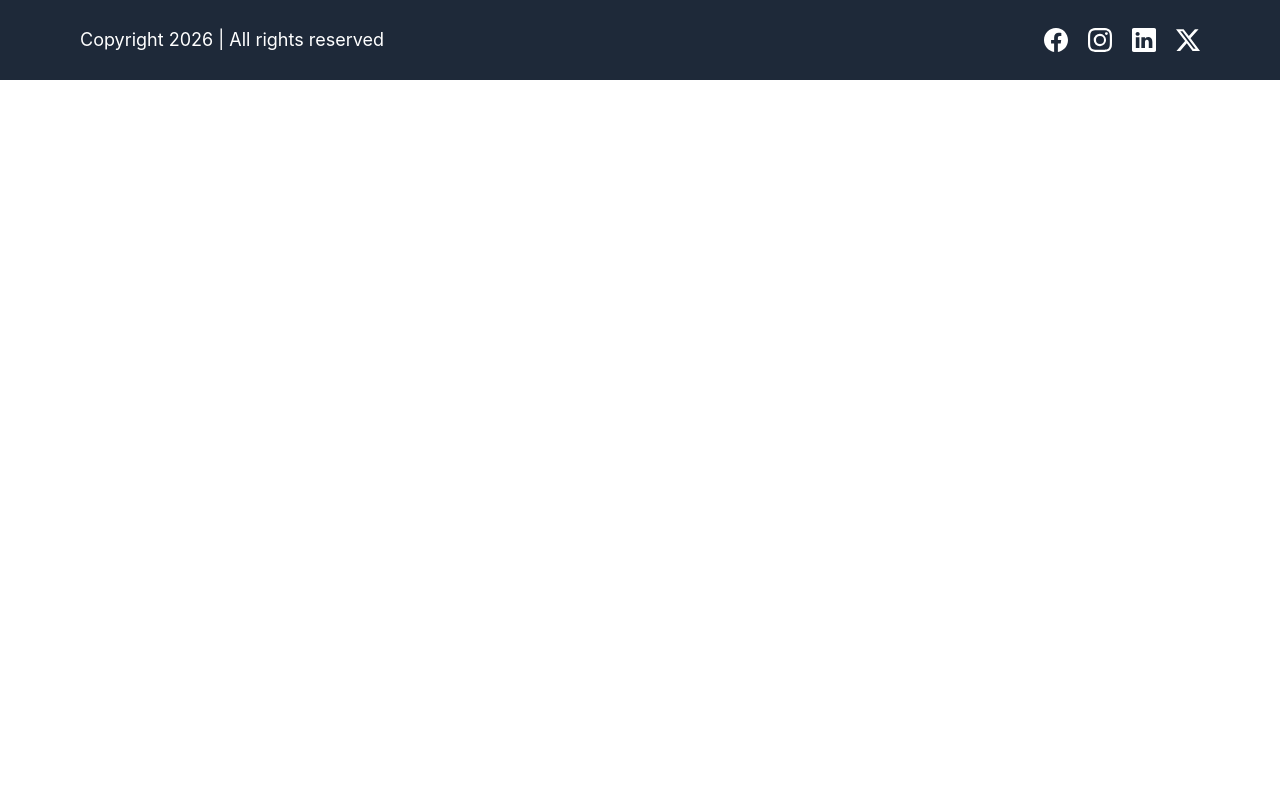
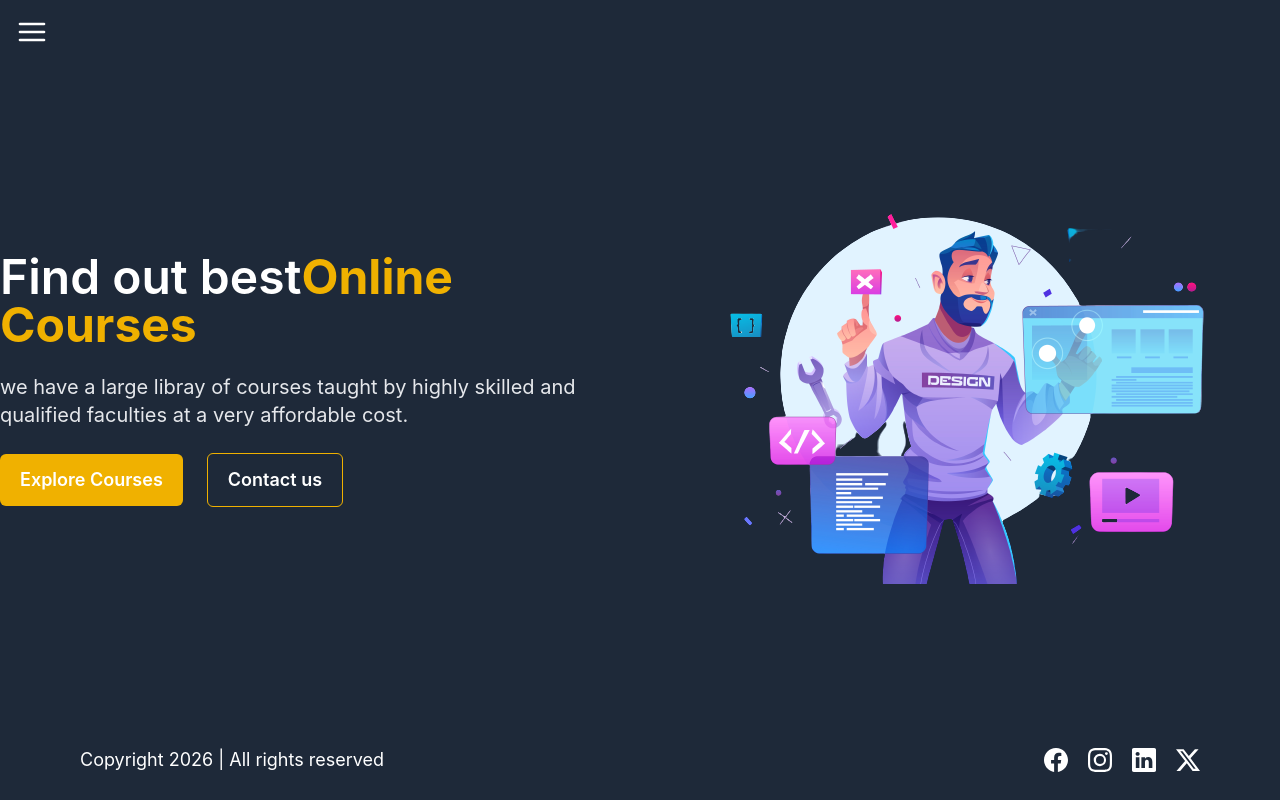
Before and after one commit to codepriyanshu2004/Lms-Frontend2, a React (Vite) app: page / in a window 1280 px wide. Built offline with nearby package versions, Linux system fonts and the light colour scheme.

Commit message:
Added basic layout and integrated to homepage

```diff
--- a/src/App.jsx
+++ b/src/App.jsx
@@ -1,18 +1,22 @@
 
-import { Routes } from 'react-router-dom'
+import { Routes,Route } from 'react-router-dom'
 import './App.css'
 import footer from './Components/Footer.jsx'
 import Footer from './Components/Footer.jsx'
+import HomeLayout from './Layouts/HomeLayout.jsx'
+import HomePage from './Pages/HomePage.jsx'
 
 function App() {
 
 
   return (
     <>
-    {/* <Routes> */}
-        {/* <Route path="/" element={Home /} ></Route> */}
-    {/* </Routes> */}
-    <Footer/>
+
+   <Routes>
+      <Route path="/" element={<HomePage/>}></Route>
+   </Routes>
+
+
     </>
 
   )
--- /dev/null
+++ b/src/Layouts/HomeLayout.jsx
@@ -0,0 +1,80 @@
+import { FiMenu } from "react-icons/fi";
+
+import {AiFillCloseCircle} from "react-icons/ai"
+import { Link } from "react-router-dom";
+import { Children } from "react";
+import Footer from "../Components/Footer";
+
+
+
+function HomeLayout({ children }) {
+
+    function changeWidth() {
+  const drawer = document.getElementsByClassName("drawer-side");
+  drawer[0].style.width = "250px";
+}
+
+function closeWidth() {
+  const drawer = document.getElementsByClassName("drawer-side");
+  drawer[0].style.width = "0px";
+}
+
+
+  return (
+    <>
+      <div className="min-h-[90vh] ">
+        <div className="drawer absolute left-0 z-50 w-fit">
+          <input id="my-drawer-1" type="checkbox" className="drawer-toggle" />
+          <div className="drawer-content">
+            {/* Page content here */}
+            <label htmlFor="my-drawer-1" className="cursor-pointer relative">
+              <FiMenu
+                onClick={changeWidth}
+                size={"32px"}
+                className="font-bold text-white m-4"
+              />
+            </label>
+          </div>
+
+          <div className="drawer-side w-0">
+            <label
+              htmlFor="my-drawer-1"
+              aria-label="close sidebar"
+              className="drawer-overlay"
+            ></label>
+            <ul className="menu bg-base-100 min-h-full w-48 p-4">
+              {/* Sidebar content here */}
+              <li className="w-fit absolute right-2 z-50">
+                <button onClick={closeWidth}>
+                    <AiFillCloseCircle/>
+                </button>
+
+              </li>
+
+              <li>
+                <Link to="/">Home</Link>
+              </li>
+
+              <li>
+                <Link to="/courses">All Courses</Link>
+              </li>
+
+              <li>
+                <Link to="/contact">Contact Us</Link>
+              </li>
+
+              <li>
+                <Link to="/about">About us</Link>
+              </li>
+            </ul>
+          </div>
+        </div>
+
+        {children}
+        <Footer/>
+      </div>
+    </>
+  );
+}
+
+export default HomeLayout;
--- /dev/null
+++ b/src/Pages/HomePage.jsx
@@ -0,0 +1,39 @@
+import { Link } from "react-router-dom";
+import HomeLayout from "../Layouts/HomeLayout";
+import HomePageImage from "../assets/homePageMainImage.png";
+
+function HomePage(){
+    return(
+        <HomeLayout >
+           <div className="pt-10 text-white flex items-center justify-center gap-10 h-[90vh] bg-gray-800">
+                <div className=" w-1/2 space-y-6">
+                  <h1 className="text-5xl font-semibold">
+                    Find out best
+                    <span className=" text-yellow-500 font-bold">
+                        Online Courses
+                    </span>
+                  </h1>
+                   <p className="text-xl text-gray-200">
+                      we have a large libray of courses taught by highly skilled and qualified faculties at a very affordable cost.
+                   </p>
+                    <div className="space-x-6">
+                        <Link to="/courses">
+                          <button className="bg-yellow-500 px-5 py-3 rounded-md font-semibold text-lg cursor-pointer hover:bg-yellow-600 transition-all ease-in-out duration-300">Explore Courses</button>
+                        </Link>
+
+                        <Link to="/contacts">
+                          <button className="border border-yellow-500 px-5 py-3 rounded-md font-semibold text-lg cursor-pointer hover:bg-yellow-600 transition-all ease-in-out duration-300">Contact us</button>
+                        </Link>
+                    </div>
+                </div>
+
+                <div className="w-1/2 flex items-center justify-center">
+                   <img alt="homepage image" src={HomePageImage}></img>
+                </div>
+
+             </div>
+        </HomeLayout>
+    )
+}
+
+export default HomePage;
--- a/src/index.css
+++ b/src/index.css
@@ -2,9 +2,7 @@
 @plugin "daisyui";
 
 body {
-    margin: 0 auto;
-    max-width :1440px;
+    margin: 0;
+    padding: 0;
     position: relative;
-
-
 }
```
Also changed, not shown: src/assets/homePageMainImage.png (added).
